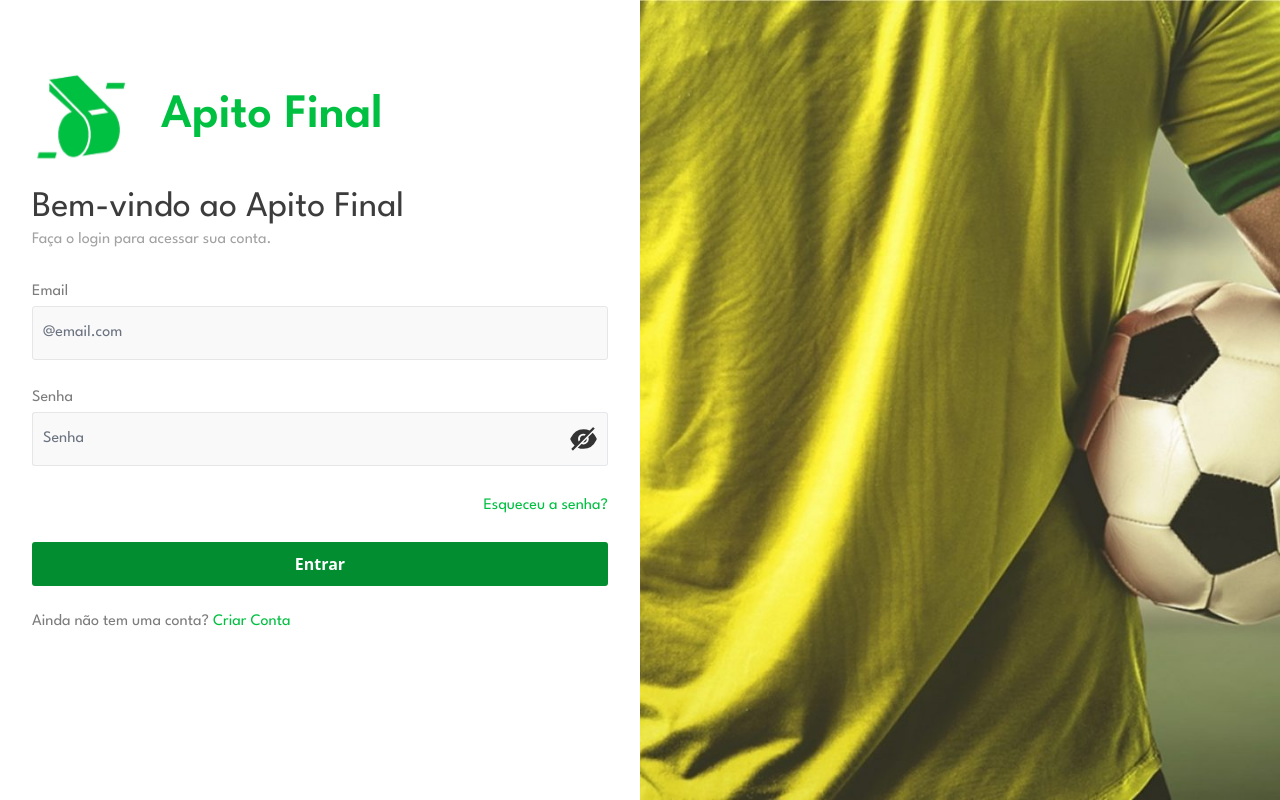
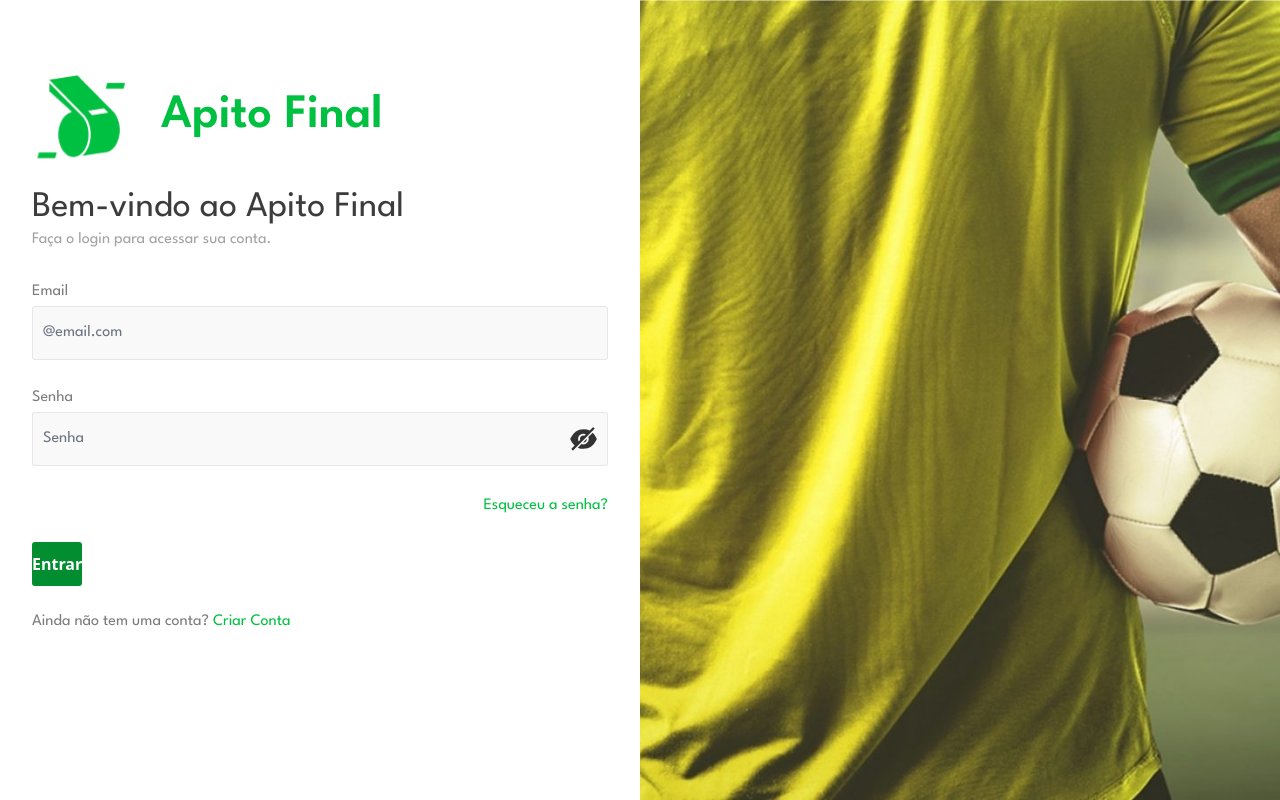
Before and after one commit to zairobastos/ApitoFinal2.0, a React (Vite) app: page /login in a window 1280 px wide. Built offline with nearby package versions, Linux system fonts and the light colour scheme.

Commit message:
style: :art: Apenas colocação de um link pra subir pro vercel

```diff
--- a/src/views/login/index.tsx
+++ b/src/views/login/index.tsx
@@ -156,13 +156,14 @@ export const Login = () => {
                     >
                         Esqueceu a senha?
                     </Link>
+                    <Link to={"/home"} className="w-full">
                         <button
                             type="submit"
-                        disabled={isDisableButton()}
                             className={`${disable} text-white mt-6 rounded-input py-2.5 text-base font-sans font-semibold `}
                         >
                             Entrar
                         </button>
+                    </Link>
                     <p className="mt-6 font-fontPadrao font-normal text-base text-label">
                         Ainda não tem uma conta?{" "}
                         <Link to={"/singup"} className="text-verdeClaro">
```
Lines whose indentation alone changed are shown as unchanged.
